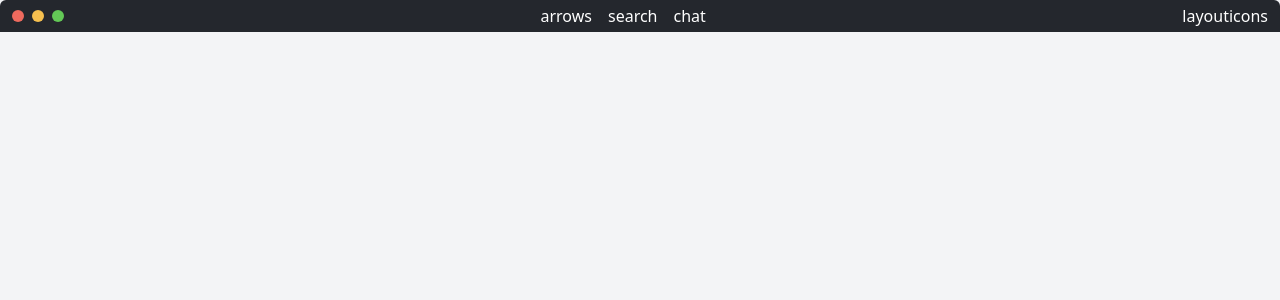
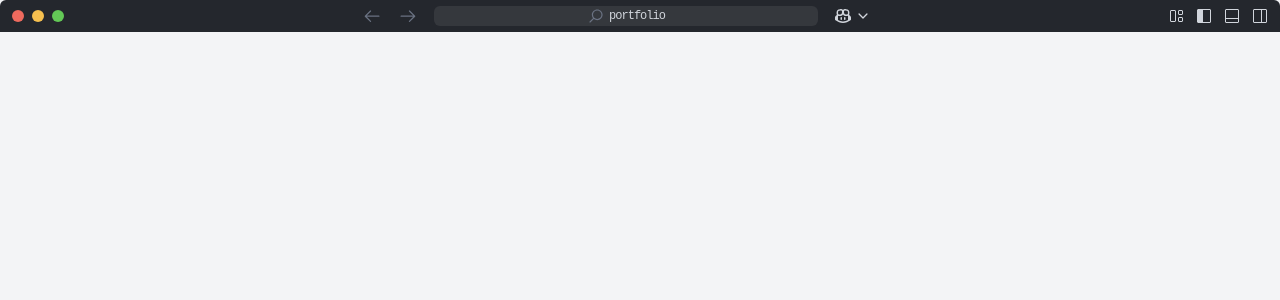
Before and after one commit to mhjarvis/portfolio, a Next.js app: page / in a window 1280 px wide. Shown: the top 300 px of the page. Built offline with nearby package versions, Linux system fonts and the light colour scheme.

Commit message:
update TopBar component with new icons and enhance layout controls; modify globals.css for font and color variables

```diff
--- a/assets/styles/globals.css
+++ b/assets/styles/globals.css
@@ -1,13 +1,29 @@
+@import url("https://fonts.googleapis.com/css2?family=Fira+Code:wght@300..700&display=swap");
+
 @import "tailwindcss";
 
 @theme {
 	--breakpoint-xs: 480px;
 
+	--color-vs-gray-200: rgb(150, 156, 169);
+	--color-vs-gray-300: rgb(53, 56, 61);
 	--color-vs-light-gray: rgb(36, 39, 45);
 	--color-vs-dark-gray: rgb(31, 34, 39);
 	--color-vs-red: rgb(237, 106, 94);
 	--color-vs-yellow: rgb(245, 191, 79);
 	--color-vs-green: rgb(99, 200, 86);
+}
+
+.fira-code {
+	font-family: "Fira Code", monospace;
+	font-optical-sizing: auto;
+	font-weight: 500;
+	font-style: normal;
+}
+
+* {
+	font-family: monospace, "Fira Code";
+	letter-spacing: -1px;
 }
 
 /** Reset Styles **/
--- a/components/outer-components/TopBar.jsx
+++ b/components/outer-components/TopBar.jsx
@@ -1,6 +1,15 @@
 import { VscChromeMinimize } from "react-icons/vsc"
 import { IoCloseOutline } from "react-icons/io5"
 import { RiExpandLeftRightFill } from "react-icons/ri"
+import { GoArrowLeft } from "react-icons/go"
+import { GoArrowRight } from "react-icons/go"
+import { RxMagnifyingGlass } from "react-icons/rx"
+import { RiCopilotFill } from "react-icons/ri"
+import { IoChevronDown } from "react-icons/io5"
+import { VscLayout } from "react-icons/vsc"
+import { VscLayoutSidebarRight } from "react-icons/vsc"
+import { VscLayoutPanelOff } from "react-icons/vsc"
+import { VscLayoutSidebarRightOff } from "react-icons/vsc"
 
 export default function TopBar() {
 	return (
@@ -25,12 +34,30 @@ export default function TopBar() {
 					</span>
 				</div>
 			</div>
-			<div className="flex gap-4">
-				<div>arrows</div>
-				<div>search</div>
-				<div>chat</div>
+			{/* */}
+			{/* Search Icon, Arrows, Copilot Icon */}
+			{/* */}
+			<div className="flex items-center gap-4">
+				<GoArrowLeft className="text-xl text-gray-500 hover:text-gray-300 cursor-pointer" />
+				<GoArrowRight className=" text-xl text-gray-500 hover:text-gray-300 cursor-pointer" />
+				<div className="w-[30vw] h-5 flex items-center justify-center gap-1 bg-vs-gray-300 rounded-md">
+					<RxMagnifyingGlass className="text-lg text-gray-500 rotate-90" />
+					<p className="text-xs text-gray-300">portfolio</p>
+				</div>
+				<div className="flex items-center justify-center gap-1">
+					<RiCopilotFill className="text-gray-300 text-lg" />
+					<IoChevronDown className="text-gray-300 text-sm" />
+				</div>
 			</div>
-			<div className="">layouticons</div>
+			{/* */}
+			{/* Layout Icons */}
+			{/* */}
+			<div className="flex gap-3">
+				<VscLayout className="text-gray-300" />
+				<VscLayoutSidebarRight className="text-gray-300 rotate-180" />
+				<VscLayoutPanelOff className="text-gray-300" />
+				<VscLayoutSidebarRightOff className="text-gray-300" />
+			</div>
 		</div>
 	)
 }
```
